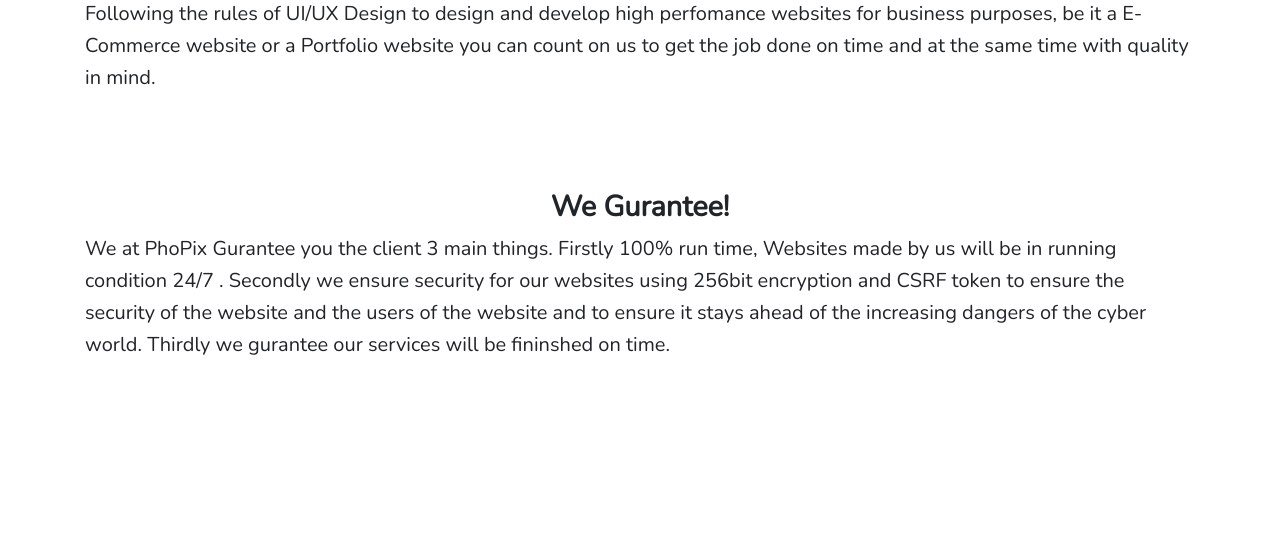
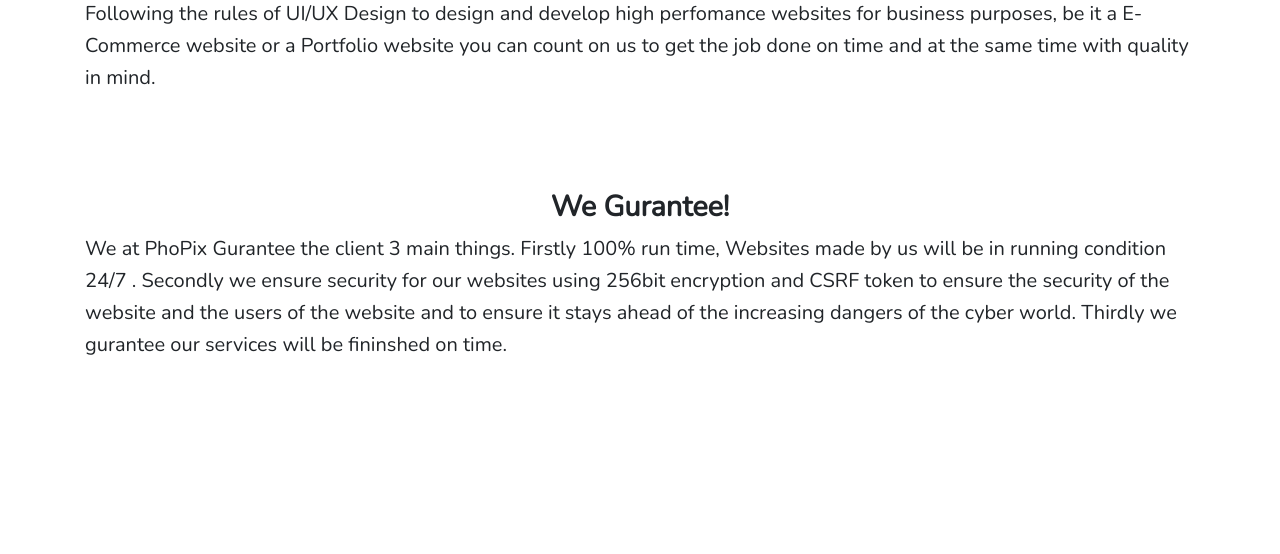
Before and after one commit to raayanfaisal/phopix, a Laravel app: page / in a window 1280 px wide. Shown: the part 979-1533 px from the top of the page. Run offline with Laravel 8, Linux system fonts and the light colour scheme; some libraries are stand-ins or nearby versions.

Commit message:
Update index.blade.php

```diff
--- a/resources/views/index.blade.php
+++ b/resources/views/index.blade.php
@@ -30,7 +30,7 @@
     <h2><b>We Gurantee!</b></h2>
   </div>
   <div class="container">
-      <p style="font-size: 20px">We at PhoPix Gurantee you the client 3 main things. Firstly 100% run time, Websites made by us will be in running condition 24/7 . Secondly we ensure security for our websites using 256bit encryption and CSRF token to ensure the security of the website and the users of the website and to ensure it stays ahead of the increasing dangers of the cyber world. Thirdly we gurantee our services will be fininshed on time.</p>
+      <p style="font-size: 20px">We at PhoPix Gurantee the client 3 main things. Firstly 100% run time, Websites made by us will be in running condition 24/7 . Secondly we ensure security for our websites using 256bit encryption and CSRF token to ensure the security of the website and the users of the website and to ensure it stays ahead of the increasing dangers of the cyber world. Thirdly we gurantee our services will be fininshed on time.</p>
   </div>
   </div>
 </section>
```
